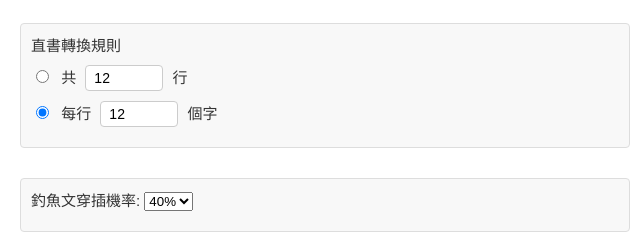
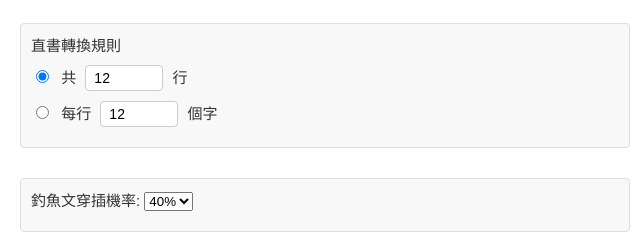
Before and after one commit to amoshung/text-encryptor, a plain HTML site: page index.html in a window 1280 px wide. Shown: the part 511-751 px from the top of the page, 0-640 px from the left. Drawn offline with Linux system fonts and the light colour scheme.

Commit message:
修改優先序

```diff
--- a/index.html
+++ b/index.html
@@ -122,11 +122,11 @@
             <div class="vertical-options">
                 <label>直書轉換規則</label>
                 <label>
-                    <input type="radio" name="verticalType" id="byLinesOption">
+                    <input type="radio" name="verticalType" id="byLinesOption" checked>
                     共 <input type="number" id="totalLines" value="12" min="6"> 行
                 </label>
                 <label>
-                    <input type="radio" name="verticalType" id="byCharsOption" checked>
+                    <input type="radio" name="verticalType" id="byCharsOption">
                     每行 <input type="number" id="charsPerLine" value="12" min="6"> 個字
                 </label>
             </div>
```
